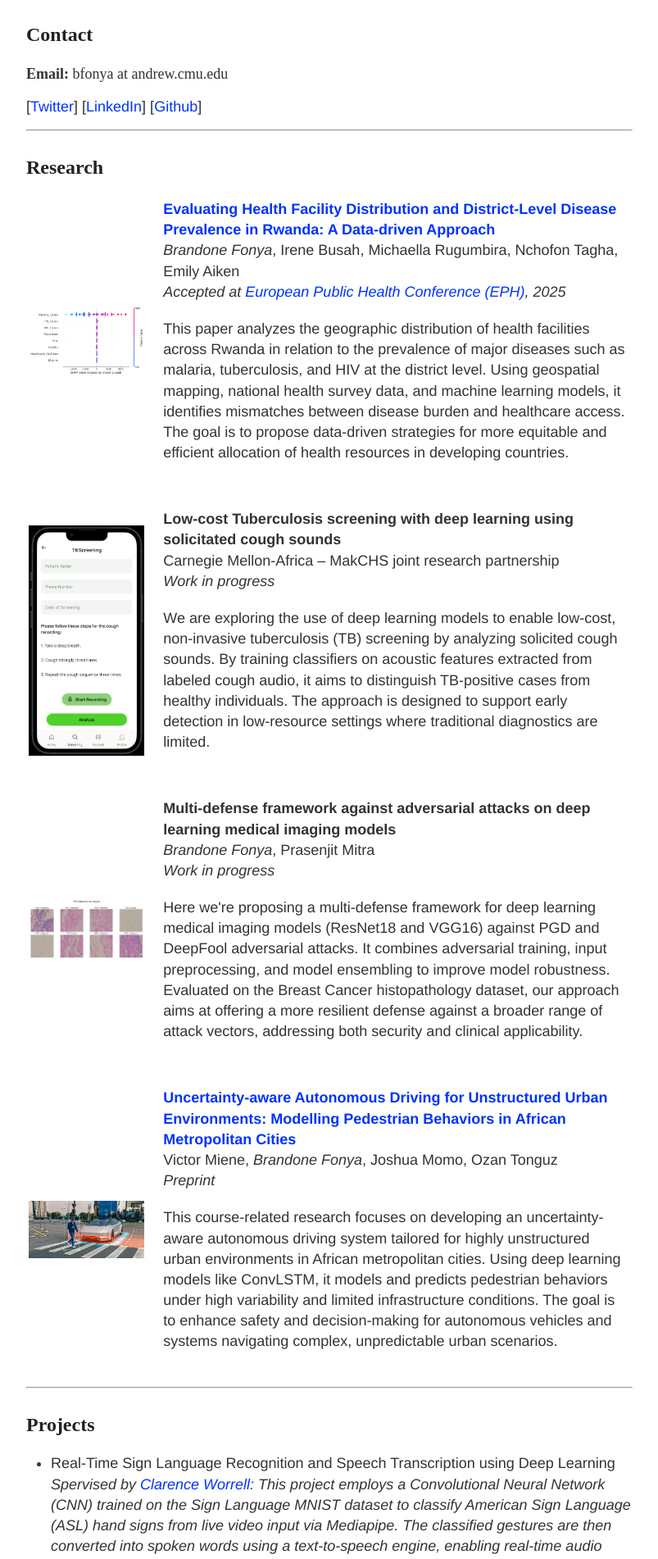
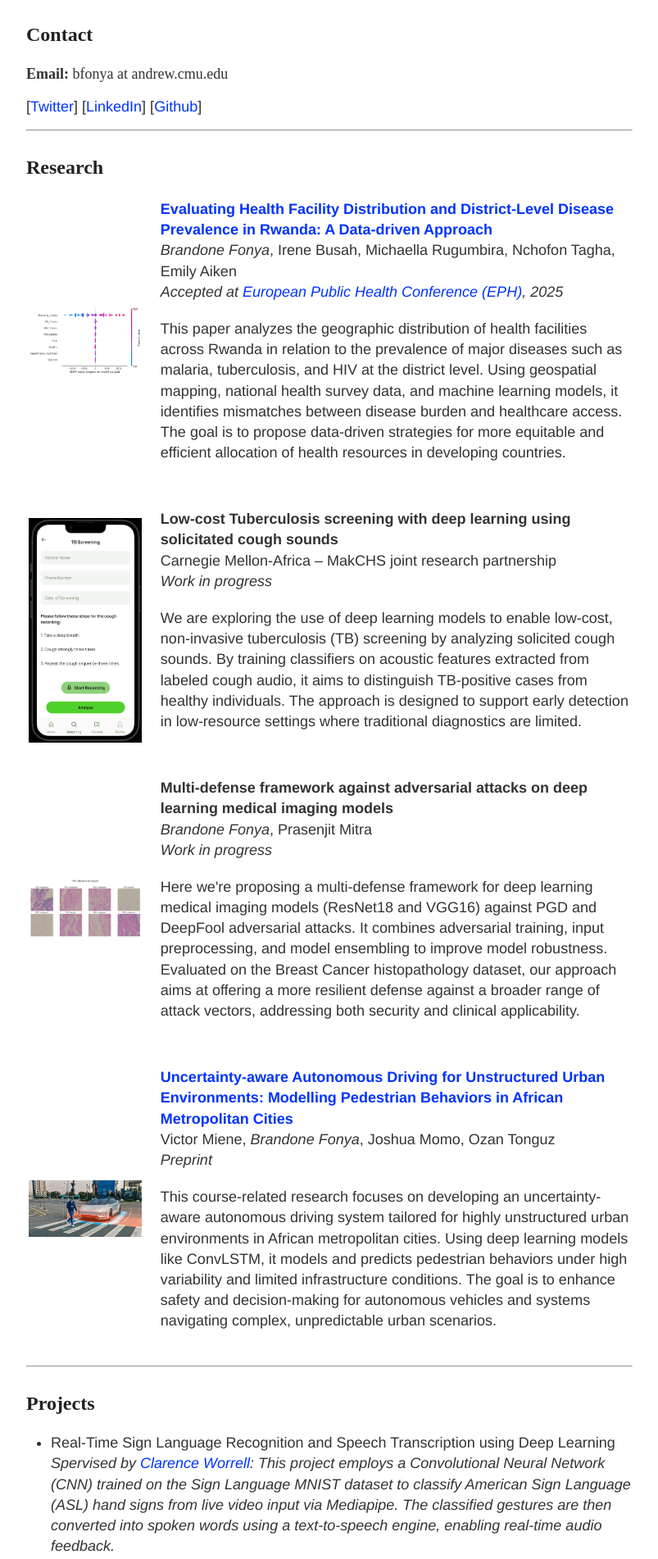
Before and after one commit to FonyaBrandone/FonyaBrandone.github.io, a Jekyll site: the page built from index.md, in a window 1280 px wide. Shown: the part 452-2354 px from the top of the page at 82% size, without its empty margins (238-1041 px from the left). Built offline with Jekyll 4.4.1, drawn with Linux system fonts in a browser that asks for light colours.

Commit message:
Removed in-line padding

```diff
--- a/index.md
+++ b/index.md
@@ -76,7 +76,7 @@
   <tr><td colspan="2" style="padding: 10px;"></td></tr>
 
   <tr>
-    <td><img src="static/pedestrian-modelling.webp" alt="Uncertainty-aware Autonomous Driving Image" style='padding-right: 5px;'></td>
+    <td><img src="static/pedestrian-modelling.webp" alt="Uncertainty-aware Autonomous Driving Image"></td>
     <td style="padding-left: 20px;">
       <b><a href="https://drive.google.com/file/d/1wT99_8svqf21GBSp--bEycTQ9OksaFJ3/view" target="_blank">
       Uncertainty-aware Autonomous Driving for Unstructured Urban Environments: Modelling Pedestrian Behaviors in African Metropolitan Cities</a></b><br>
```
